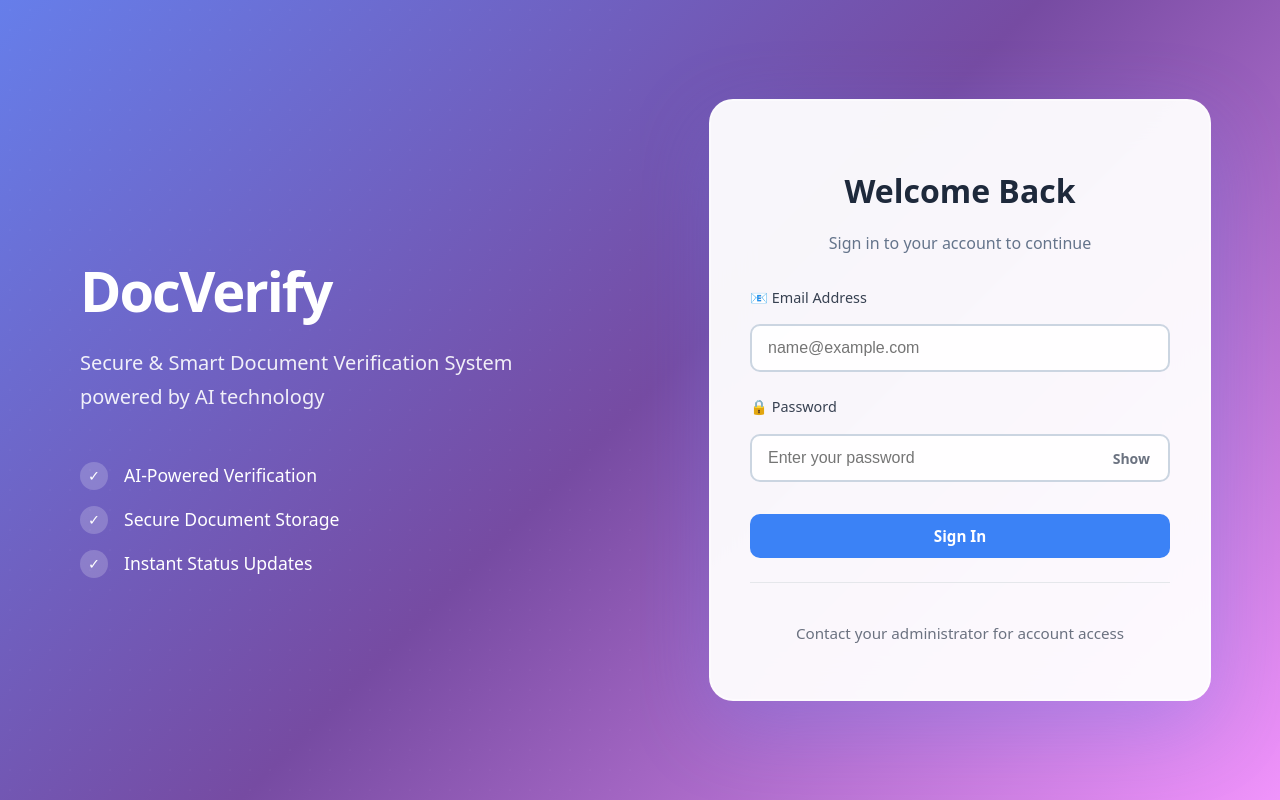
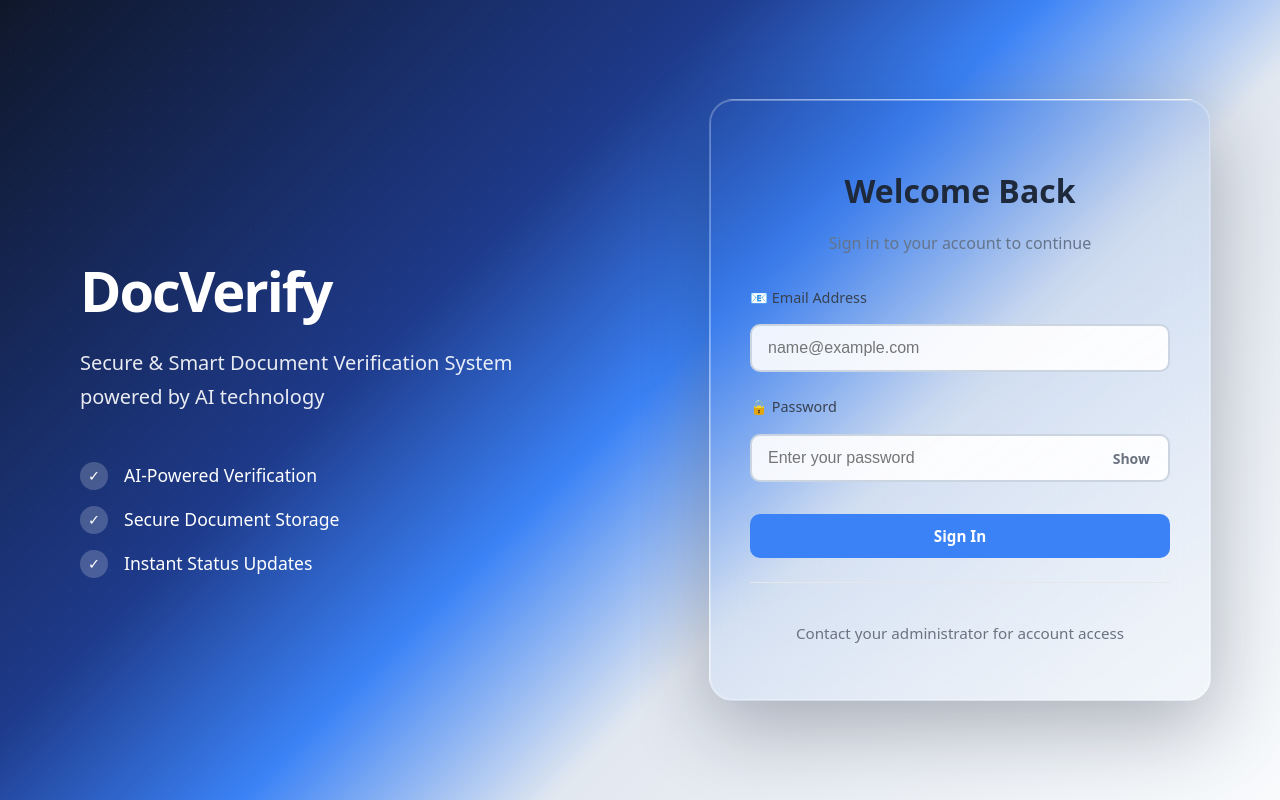
Before and after one commit to Dhiruu021/Docverify, a React (Vite) app in the folder frontend/: page / in a window 1280 px wide. Built offline with nearby package versions, Linux system fonts and the light colour scheme; no server answers.

Commit message:
Revert login page to original blue theme

```diff
--- a/frontend/src/pages/Login.css
+++ b/frontend/src/pages/Login.css
@@ -6,7 +6,7 @@
   display: grid;
   grid-template-columns: 1fr 1fr;
   min-height: 100vh;
-  background: linear-gradient(135deg, #667eea 0%, #764ba2 50%, #f093fb 100%);
+  background: linear-gradient(135deg, #0f172a 0%, #1e3a8a 35%, #3b82f6 50%, #e2e8f0 65%, #f8fafc 100%);
 }
 
 .auth-hero {
@@ -85,14 +85,14 @@
 }
 
 .auth-card {
-  background: rgba(255, 255, 255, 0.95);
+  background: linear-gradient(145deg, rgba(30, 58, 138, 0.15) 0%, rgba(59, 130, 246, 0.1) 50%, rgba(241, 245, 249, 0.95) 100%);
   padding: 2.5rem;
   border-radius: 24px;
-  box-shadow: 0 25px 80px rgba(102, 126, 234, 0.3), 0 0 0 1px rgba(255,255,255,0.5) inset;
+  box-shadow: 0 25px 80px rgba(15, 23, 42, 0.3), 0 0 0 1px rgba(255,255,255,0.3) inset;
   width: 100%;
   max-width: 420px;
   backdrop-filter: blur(20px);
-  border: 1px solid rgba(255, 255, 255, 0.3);
+  border: 1px solid rgba(255, 255, 255, 0.2);
 }
 
 .auth-header {
@@ -202,7 +202,7 @@
 .btn-primary {
   width: 100%;
   padding: 1rem;
-  background: linear-gradient(135deg, #667eea 0%, #764ba2 100%);
+  background: linear-gradient(135deg, #3b82f6 0%, #2563eb 100%);
   color: white;
   border: none;
   border-radius: 12px;
@@ -219,7 +219,7 @@
 
 .btn-primary:hover:not(:disabled) {
   transform: translateY(-2px);
-  box-shadow: 0 10px 30px rgba(102, 126, 234, 0.5);
+  box-shadow: 0 10px 30px rgba(59, 130, 246, 0.4);
 }
 
 .btn-primary:disabled {
```
